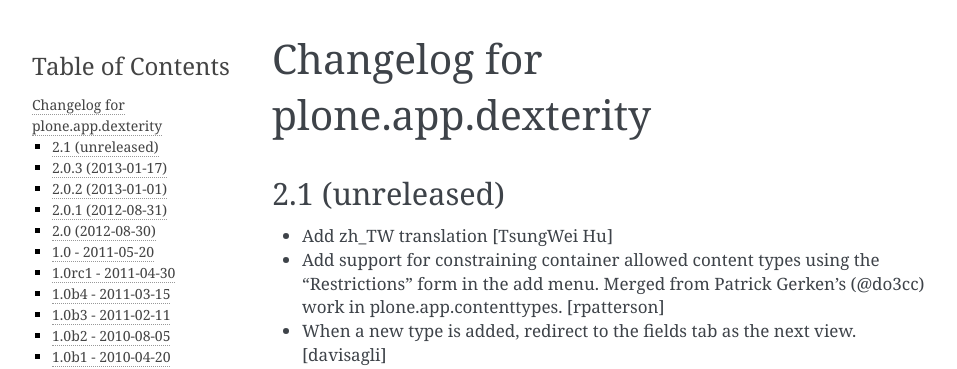
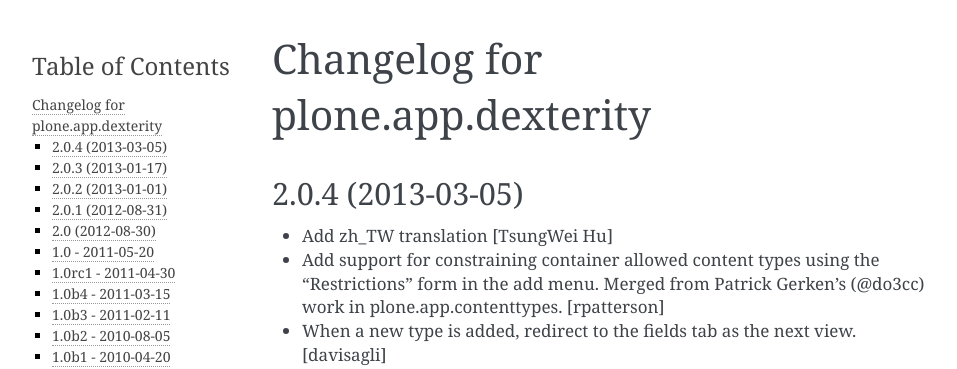
Before and after one commit to plone/plone.app.dexterity, a Sphinx documentation site: the page built from docs/HISTORY.txt, in a window 1280 px wide and 900 px high. Shown: the top 369 px of the window, without its empty margins (148-1105 px from the left). Built offline with Sphinx 7.4.7, drawn with Linux system fonts in a browser that asks for light colours.

Commit message:
Preparing release 2.0.4

```diff
--- a/docs/HISTORY.txt
+++ b/docs/HISTORY.txt
@@ -1,8 +1,8 @@
 Changelog for plone.app.dexterity
 =================================
 
-2.1 (unreleased)
-----------------
+2.0.4 (2013-03-05)
+------------------
 
 - Add zh_TW translation [TsungWei Hu]
 
--- a/setup.py
+++ b/setup.py
@@ -1,7 +1,7 @@
 from setuptools import setup, find_packages
 import os
 
-version = '2.0.4.dev0'
+version = '2.0.4'
 
 setup(name='plone.app.dexterity',
       version=version,
```
